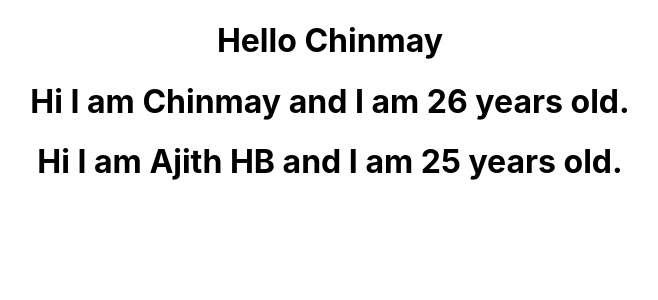
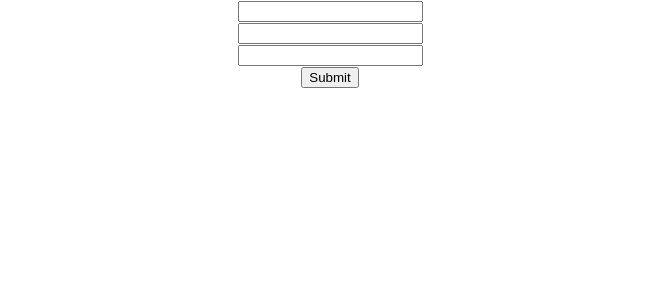
Before and after one commit to chinmaybhat1/react-js, a React (Create React App) app: page / in a window 1280 px wide. Shown: the top 300 px of the page, without its empty margins (310-968 px from the left). Built offline with nearby package versions, Linux system fonts and the light colour scheme.

Commit message:
Introduction to HTTP request in React using axios

```diff
--- a/package.json
+++ b/package.json
@@ -3,6 +3,7 @@
   "version": "0.1.0",
   "private": true,
   "dependencies": {
+    "axios": "^0.19.0",
     "react": "^16.9.0",
     "react-dom": "^16.9.0",
     "react-scripts": "3.1.2"
--- a/src/App.js
+++ b/src/App.js
@@ -18,6 +18,8 @@ import Hero from './Components/Hero';
 import ErrorBoundary from './Components/ErrorBoundary';
 import ClickCounter from './Components/ClickCounter';
 import { UserProvider } from './Components/UserContext';
+import PostList from './Components/HTTP/PostList';
+import PostForm from './Components/HTTP/PostForm';
 
 function App() {
 
@@ -33,9 +35,9 @@ function App() {
       {/* <EventBind/> */}
       {/* <ParentComponent/> */}
       {/* <ConditionalComponent /> */}
-      <UserProvider value={loggedInUser}>
+      {/* <UserProvider value={loggedInUser}>
         <NameList />
-      </UserProvider>
+      </UserProvider> */}
       {/* <Form topic='react'/> */}
       {/* <ParentLifecycle/> */}
       {/* <Table /> */}
@@ -48,6 +50,11 @@ function App() {
       </ErrorBoundary> */}
       {/* <ClickCounter/> */}
 
+
+      {/* React with HTTP */}
+      {/* <PostList/> */}
+      <PostForm/>
+
     </div>
   );
 }
--- /dev/null
+++ b/src/Components/ClickCounter.js
@@ -0,0 +1,24 @@
+import React, { Component } from 'react';
+
+class ClickCounter extends Component {
+    constructor(props) {
+      super(props)
+
+      this.state = {
+         count: 0
+      }
+    }
+
+    incerementCount = () => {
+        this.setState(prevState => {
+            return {count: prevState.count + 1}
+        })
+    }
+
+  render() {
+      const {count} = this.state
+    return <button onClick={this.incerementCount}>Clicked {count} times</button>
+  }
+}
+
+export default ClickCounter;
--- /dev/null
+++ b/src/Components/HTTP/PostForm.js
@@ -0,0 +1,55 @@
+import React, { Component } from 'react';
+import axios from 'axios'
+
+class PostForm extends Component {
+    constructor(props) {
+      super(props)
+
+      this.state = {
+         userId: '',
+         title: '',
+         body:''
+      }
+    }
+
+    changeHandler = (e) => {
+        this.setState({
+            [e.target.name]: e.target.value
+        })
+    }
+
+    submitHandler = (e) => {
+        e.preventDefault()
+        console.log(this.state)
+        axios.post('https://jsonplaceholder.typicode.com/posts', this.state)
+        .then(response => {
+            console.log(response.data)
+        })
+        .catch(error => {
+            console.log(error)
+        })
+
+    }
+
+  render() {
+      const {userId, title, body} = this.state
+    return (
+      <div>
+        <form onSubmit={this.submitHandler}>
+            <div>
+                <input type='text' name='userId' value={userId} onChange={this.changeHandler}/>
+            </div>
+            <div>
+                <input type='text' name='title' value={title} onChange={this.changeHandler}/>
+            </div>
+            <div>
+                <input type='text' name='body' value={body} onChange={this.changeHandler}/>
+            </div>
+            <button type='submit'>Submit</button>
+        </form>
+      </div>
+    );
+  }
+}
+
+export default PostForm;
--- /dev/null
+++ b/src/Components/HTTP/PostList.js
@@ -0,0 +1,46 @@
+import React, { Component } from 'react';
+import axios from 'axios'
+
+class PostList extends Component {
+    constructor(props) {
+      super(props)
+
+      this.state = {
+         posts: [],
+         errorMsg:''
+      }
+    }
+
+    componentDidMount(){
+        axios.get('https://jsonplaceholder.typicode.com/postss')
+        .then(response => {
+            this.setState({
+                posts: response.data
+            })
+        })
+        .catch(error => {
+            this.setState({
+                errorMsg: 'Oops!! Something went wrong'
+            })
+        })
+    }
+
+  render() {
+      const {posts, errorMsg} = this.state
+    return (
+      <div>
+        <div>List of posts </div>
+        {
+            posts.length
+            ? posts.map(post => <div key={post.id}>{post.title}</div>)
+            : null
+        }
+        {
+            errorMsg ? <div>{errorMsg}</div>: null
+        }
+      </div>
+    );
+  }
+}
+
+export default PostList;
```
Also changed, not shown: 1 other file (tests, documents, lock files or other folders).
